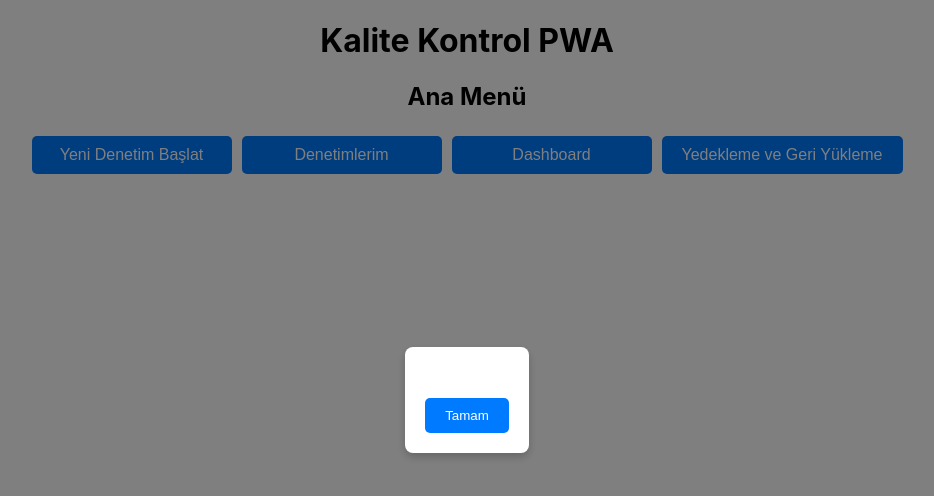
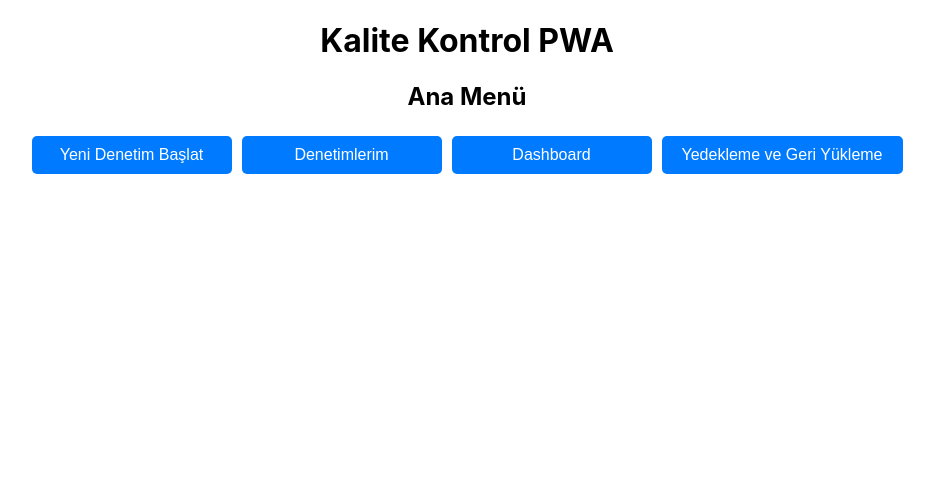
Before and after one commit to edyakampus2/kalite-kontrol-pwa, a React (Create React App) app: page / in a window 1280 px wide. Shown: the top 496 px of the page, without its empty margins (173-1107 px from the left). Built offline with nearby package versions, Linux system fonts and the light colour scheme.

Commit message:
mesaj sorunu

```diff
--- a/src/components/MessageModal.js
+++ b/src/components/MessageModal.js
@@ -1,40 +1,23 @@
 // src/components/MessageModal.js
+// Tarih: 08.08.2025 Saat: 15:30
+// Açıklama: Uygulama içinde kullanıcıya bilgilendirme mesajları göstermek için kullanılan modal bileşeni.
 
 import React from 'react';
 
-const MessageModal = ({ message, onClose }) => {
+const MessageModal = ({ show, message, onClose }) => {
+    // show prop'u false ise modalı render etme
+    if (!show) {
+        return null;
+    }
+
     return (
-        <div style={{
-            position: 'fixed',
-            top: 0,
-            left: 0,
-            width: '100%',
-            height: '100%',
-            backgroundColor: 'rgba(0, 0, 0, 0.5)',
-            display: 'flex',
-            justifyContent: 'center',
-            alignItems: 'center',
-            zIndex: 1000
-        }}>
-            <div style={{
-                backgroundColor: 'white',
-                padding: '20px',
-                borderRadius: '8px',
-                textAlign: 'center',
-                boxShadow: '0 4px 8px rgba(0, 0, 0, 0.2)',
-                maxWidth: '80%',
-                wordBreak: 'break-word'
-            }}>
-                <p>{message}</p>
-                <button onClick={onClose} style={{
-                    marginTop: '15px',
-                    padding: '10px 20px',
-                    backgroundColor: '#007bff',
-                    color: 'white',
-                    border: 'none',
-                    borderRadius: '5px',
-                    cursor: 'pointer'
-                }}>
+        <div className="fixed inset-0 bg-gray-900 bg-opacity-50 flex items-center justify-center z-50">
+            <div className="bg-white p-6 rounded-lg shadow-2xl text-center max-w-sm w-full animate-fade-in-up">
+                <p className="text-gray-800 text-lg mb-4">{message}</p>
+                <button
+                    onClick={onClose}
+                    className="bg-blue-600 hover:bg-blue-700 text-white font-bold py-2 px-6 rounded-full shadow-lg transition-all duration-300 transform hover:scale-105 focus:outline-none focus:ring-2 focus:ring-blue-500 focus:ring-opacity-50"
+                >
                     Tamam
                 </button>
             </div>
```
